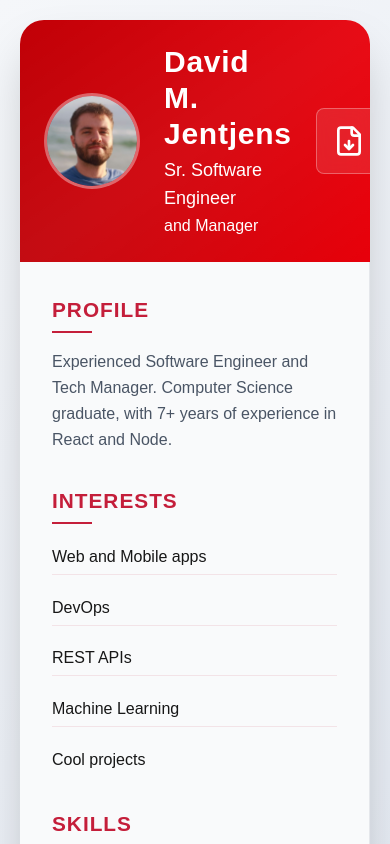
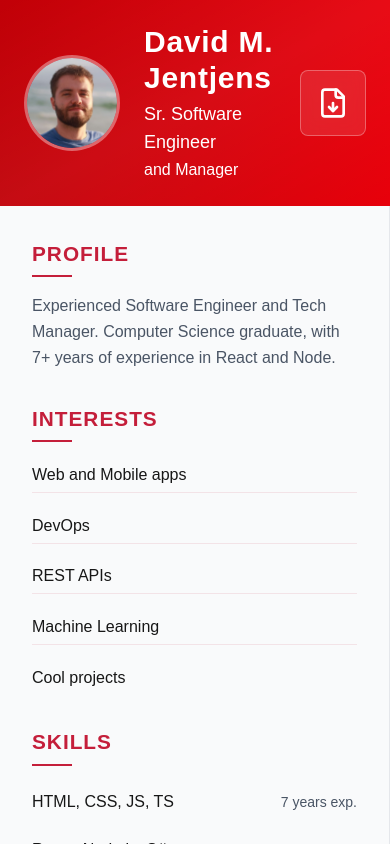
Before and after one commit to davidjentjens/david-resume, a Next.js app: page / in a window 390 px wide. Shown: the top 844 px of the page. Built offline with nearby package versions, Linux system fonts and the light colour scheme.

Commit message:
Refactor layout for improved responsiveness and print styling

```diff
--- a/src/app/page.tsx
+++ b/src/app/page.tsx
@@ -10,8 +10,8 @@ import References from './components/References';
 export default function Home() {
   return (
     <Toast.Provider swipeDirection="right">
-      <div className="min-h-screen p-5">
-        <div className="max-w-4xl mx-auto bg-white rounded-3xl shadow-2xl overflow-hidden animate-fade-in-up">
+      <div className="min-h-screen p-0 sm:p-5 print:p-0">
+        <div className="max-w-none mx-0 sm:max-w-4xl sm:mx-auto bg-white rounded-none sm:rounded-3xl shadow-none sm:shadow-2xl print:shadow-none print:rounded-none print:mx-0 print:max-w-none overflow-hidden animate-fade-in-up">
           <Header />
           <div className="grid grid-cols-1 lg:grid-cols-2 gap-0">
             <div className="bg-gray-50 p-8 border-r border-gray-200">
```
